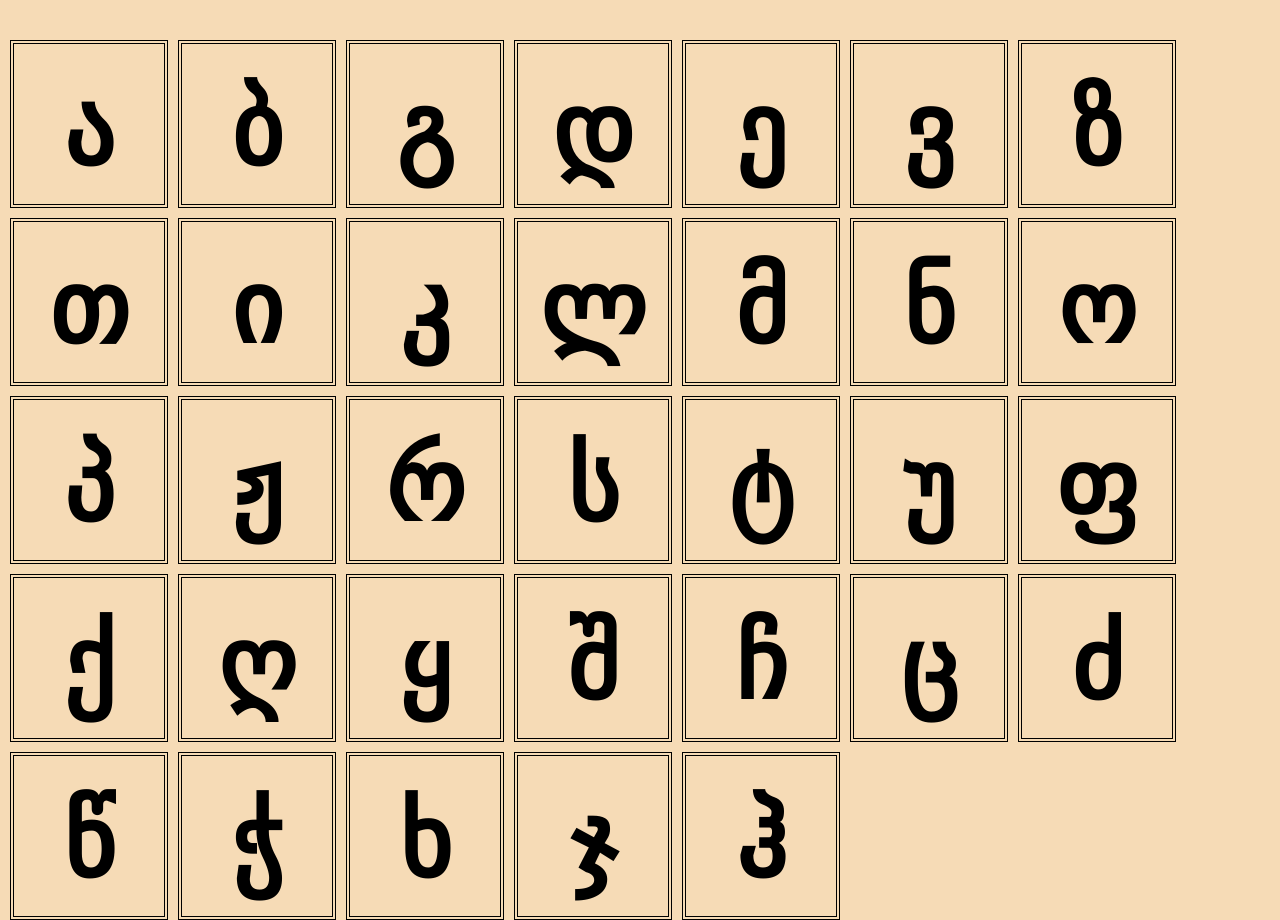
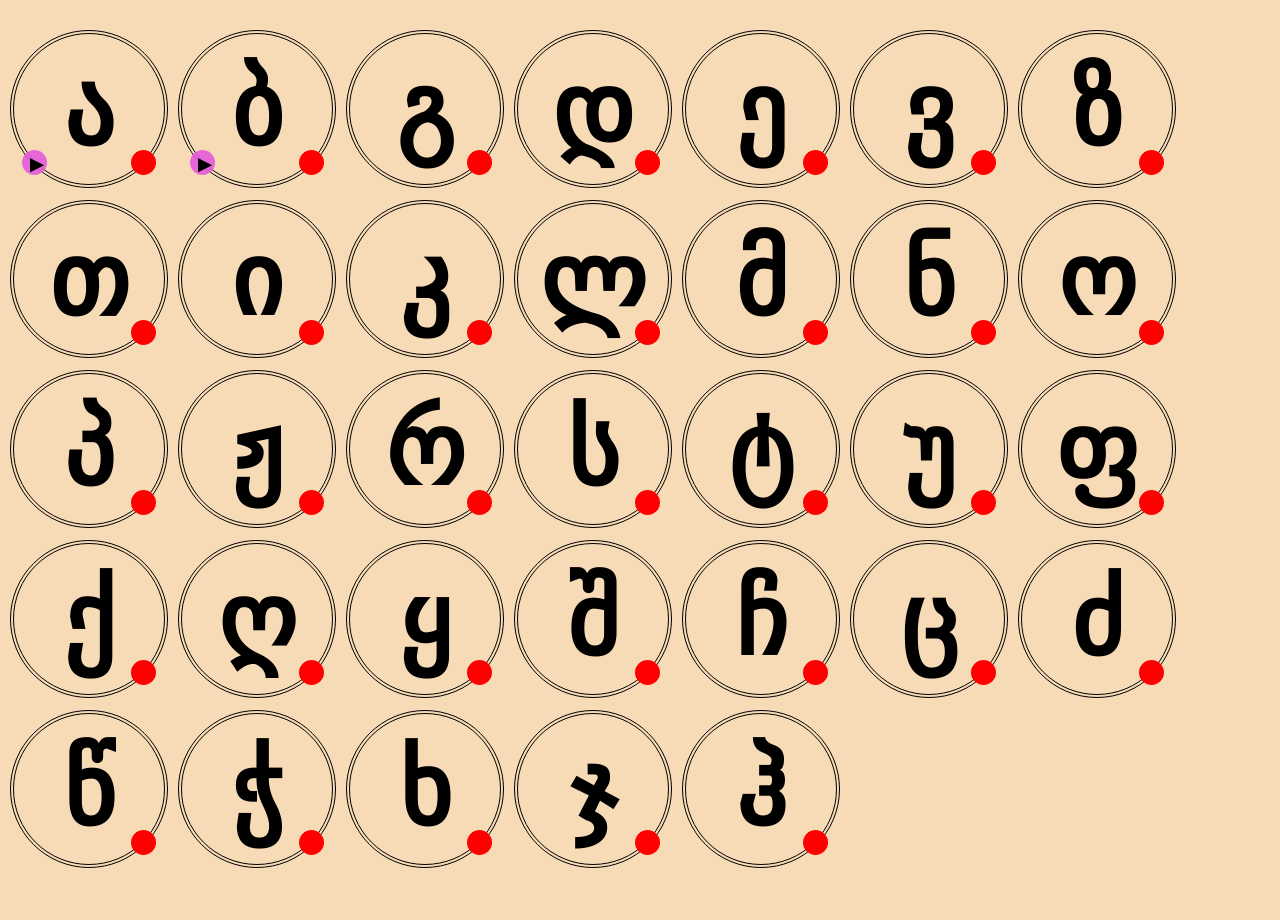
Before and after one commit to Simaul/psychologist, a plain HTML site: page index.html in a window 1280 px wide. After the commit the page ends 880 px from the top, so only its background shows below. Drawn offline with nearby package versions, Linux system fonts and the light colour scheme.

Commit message:
алфавит
алфавит

```diff
--- a/assets/css/style.css
+++ b/assets/css/style.css
@@ -6,7 +6,7 @@
     background: #f6dbb6;
 }
 
-div{
+.container {
     width: 150px;
     height: 130px;
     border: 4px double black;
@@ -15,16 +15,19 @@
     position: relative;
     float: left;
     text-align: center;
-    margin-top: 10px;
+    margin-bottom: 12px;
+    -webkit-user-select: none;
+    -moz-user-select: none;
+    -ms-user-select: none;
+    user-select: none;
     margin-left: 10px;
-    padding-top: 30px;
+    padding-top: 20px;
+    border-radius: 50%;
 }
-div:hover{
+.container:hover{
         border: 4px double green;
 }
-
-div:hover::after {
-
+.container:hover::after {
     position: absolute;
     content: attr(data-title); /* Выводим текст */
     left: 1px; top: -20px; /* Положение подсказки */
@@ -34,4 +37,46 @@
     font-size: 20px; /* Размер текста подсказки */
     padding: 5px 10px; /* Поля */
     border: 1px solid #333; /* Параметры рамки */
-   }
+    border-radius: 10px;
+}
+
+/* Hide the browser's default checkbox */
+.container input {
+    position: absolute;
+    opacity: 0;
+    cursor: pointer;
+    height: 25px;
+    width: 25px;
+    bottom: 9px;
+    right: 8px;
+    z-index: 2;
+}
+
+/* Create a custom checkbox */
+.checkmark {
+    position: absolute;
+    bottom: 9px;
+    right: 8px;
+    height: 25px;
+    width: 25px;
+    background-color: red;
+    border-radius: 50%;
+}
+.tell {
+    position: absolute;
+    bottom: 9px;
+    left: 8px;
+    height: 20px;
+    width: 21px;
+    background-color: red;
+    border-radius: 50%;
+    font-size: 17px;
+    padding: 5px 0px 0px 4px;
+    background: rgba(227, 90, 219, 0.9);
+    color: rgb(0, 0, 0);
+    cursor: pointer;
+}
+/* When the checkbox is checked, add a blue background */
+.container input:checked ~ .checkmark {
+  background-color: green;
+}
--- a/index.html
+++ b/index.html
@@ -9,104 +9,176 @@
 </head>
 <body>
 
-    <div id="an" onclick="an()" data-title="ани (а) ">
+    <div class="container" data-title="ани (а) ">
         ა
+        <input class="check" type="checkbox">
+        <span class="checkmark"></span>
+        <div class="tell" id="an" onclick="an()">
+            ▶
+        </div>
     </div>
-    <div id="ban" onclick="ban()" data-title="бани (б) " >
+    <div class="container" data-title="бани (б) ">
         ბ
+        <input class="check" type="checkbox">
+        <span class="checkmark"></span>
+        <div class="tell" id="ban" onclick="ban()">
+             ▶
+        </div>
     </div>
-    <div data-title="гани (г) ">
+    <div class="container" data-title="гани (г) ">
         გ
+        <input class="check" type="checkbox">
+        <span class="checkmark"></span>
     </div>
-    <div data-title="дони (д) ">
+    <div class="container" data-title="дони (д) ">
         დ
+        <input class="check" type="checkbox">
+        <span class="checkmark"></span>
     </div>
-    <div data-title="эни (э) ">
+    <div class="container" data-title="эни (э) ">
         ე
+        <input class="check" type="checkbox">
+        <span class="checkmark"></span>
     </div>
-    <div data-title="вини (в) ">
+    <div class="container" data-title="вини (в) ">
         ვ
+        <input class="check" type="checkbox">
+        <span class="checkmark"></span>
     </div>
-    <div data-title="зэни (з) ">
+    <div class="container" data-title="зэни (з) ">
         ზ
+        <input class="check" type="checkbox">
+        <span class="checkmark"></span>
     </div>
-    <div data-title="тани (тэ) ">
+    <div class="container" data-title="тани (тэ) ">
         თ
+        <input class="check" type="checkbox">
+        <span class="checkmark"></span>
     </div>
-    <div data-title="ини (и) ">
+    <div class="container" data-title="ини (и) ">
         ი
+        <input class="check" type="checkbox">
+        <span class="checkmark"></span>
     </div>
-    <div data-title="к'ани (к') ">
+    <div class="container" data-title="к'ани (к') ">
        კ
+        <input class="check" type="checkbox">
+        <span class="checkmark"></span>
     </div>
-    <div data-title="ласи (л) ">
+    <div class="container" data-title="ласи (л) ">
         ლ
+        <input class="check" type="checkbox">
+        <span class="checkmark"></span>
     </div>
-    <div data-title="мани (м) ">
+    <div class="container" data-title="мани (м) ">
         მ
+        <input class="check" type="checkbox">
+        <span class="checkmark"></span>
     </div>
-    <div data-title="нари (н) ">
+    <div class="container" data-title="нари (н) ">
         ნ
+        <input class="check" type="checkbox">
+        <span class="checkmark"></span>
     </div>
-    <div data-title="они (о) ">
+    <div class="container" data-title="они (о) ">
         ო
+        <input class="check" type="checkbox">
+        <span class="checkmark"></span>
     </div>
-    <div data-title="п'ари (п') ">
+    <div class="container" data-title="п'ари (п') ">
         პ
+        <input class="check" type="checkbox">
+        <span class="checkmark"></span>
     </div>
-    <div data-title="жани (ж) ">
+    <div class="container" data-title="жани (ж) ">
         ჟ
+        <input class="check" type="checkbox">
+        <span class="checkmark"></span>
     </div>
-    <div data-title="раэ (р) ">
+    <div class="container" data-title="раэ (р) ">
         რ
+        <input class="check" type="checkbox">
+        <span class="checkmark"></span>
     </div>
-    <div data-title="сани (с) ">
+    <div class="container" data-title="сани (с) ">
         ს
+        <input class="check" type="checkbox">
+        <span class="checkmark"></span>
     </div>
-    <div data-title="т'ари (т') ">
+    <div class="container" data-title="т'ари (т') ">
         ტ
+        <input class="check" type="checkbox">
+        <span class="checkmark"></span>
     </div>
-    <div data-title="уни (у) ">
+    <div class="container" data-title="уни (у) ">
         უ
+        <input class="check" type="checkbox">
+        <span class="checkmark"></span>
     </div>
-    <div data-title="пари (п) ">
+    <div class="container" data-title="пари (п) ">
         ფ
+        <input class="check" type="checkbox">
+        <span class="checkmark"></span>
     </div>
-    <div data-title="кани (к) ">
+    <div class="container" data-title="кани (к) ">
         ქ
+        <input class="check" type="checkbox">
+        <span class="checkmark"></span>
     </div>
-    <div data-title="ѓани (ѓ) ">
+    <div class="container" data-title="ѓани (ѓ) ">
         ღ
+        <input class="check" type="checkbox">
+        <span class="checkmark"></span>
     </div>
-    <div data-title="ќари (ќ) ">
+    <div class="container" data-title="ќари (ќ) ">
         ყ
+        <input class="check" type="checkbox">
+        <span class="checkmark"></span>
     </div>
-    <div data-title="шини (ш) ">
+    <div class="container" data-title="шини (ш) ">
         შ
+        <input class="check" type="checkbox">
+        <span class="checkmark"></span>
     </div>
-    <div data-title="чини (ч) ">
+    <div class="container" data-title="чини (ч) ">
         ჩ
+        <input class="check" type="checkbox">
+        <span class="checkmark"></span>
     </div>
-    <div data-title="цани (ц) ">
+    <div class="container" data-title="цани (ц) ">
         ც
+        <input class="check" type="checkbox">
+        <span class="checkmark"></span>
     </div>
-    <div data-title="дзили (дз) ">
+    <div class="container" data-title="дзили (дз) ">
         ძ
+        <input class="check" type="checkbox">
+        <span class="checkmark"></span>
     </div>
-    <div data-title="цил'и (ц') ">
+    <div class="container" data-title="цил'и (ц') ">
         წ
+        <input class="check" type="checkbox">
+        <span class="checkmark"></span>
     </div>
-    <div data-title="ч'ари (ч') ">
+    <div class="container" data-title="ч'ари (ч') ">
         ჭ
+        <input class="check" type="checkbox">
+        <span class="checkmark"></span>
     </div>
-    <div data-title="хани (х) ">
+    <div class="container" data-title="хани (х) ">
         ხ
+        <input class="check" type="checkbox">
+        <span class="checkmark"></span>
     </div>
-    <div data-title="jани (j) ">
+    <div class="container" data-title="jани (дж) ">
         ჯ
+        <input class="check" type="checkbox">
+        <span class="checkmark"></span>
     </div>
-    <div data-title="hаэ (h) ">
+    <div class="container" data-title="hаэ (х) ">
         ჰ
+        <input class="check" type="checkbox">
+        <span class="checkmark"></span>
     </div>
     <script>
         function ban(){
```
Also changed, not shown: 1 other file.
